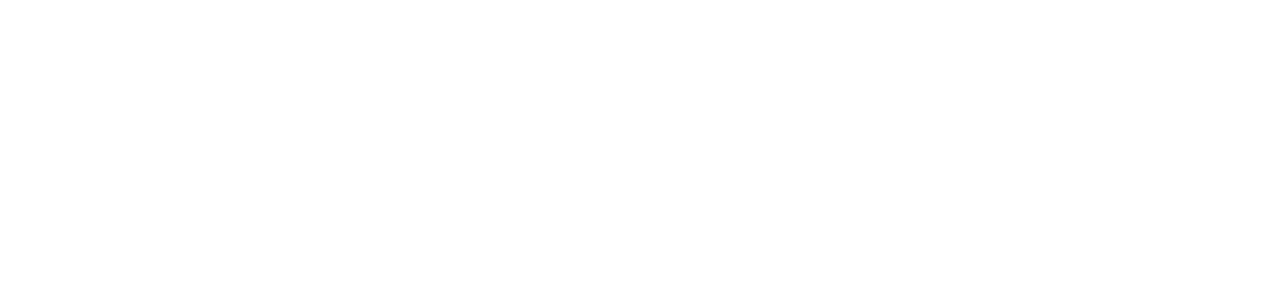
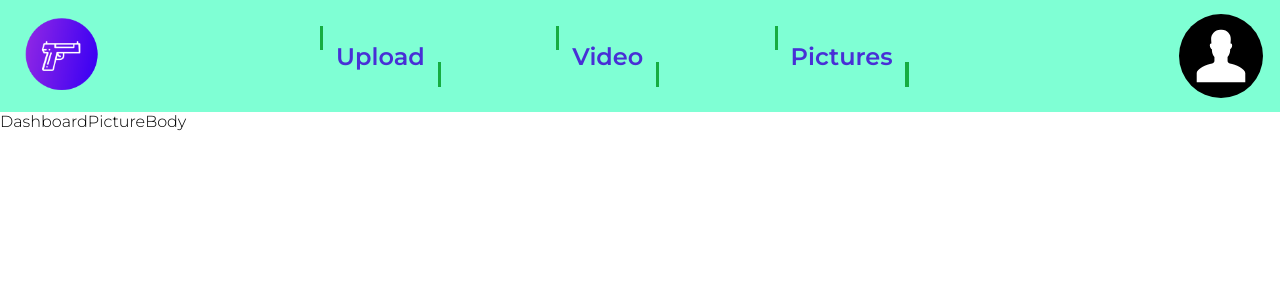
Before and after one commit to Binodsubedi/Shoot, a React (Create React App) app: page /dashboard/picture in a window 1280 px wide. Before the commit this address had no page. Shown: the top 300 px of the page. Built offline with nearby package versions, Linux system fonts and the light colour scheme.

Commit message:
Dashboard Picture section added and page routing done

```diff
--- /dev/null
+++ b/sass/_dashboardPicturesSeparation.scss
@@ -0,0 +1,7 @@
+.DPContainer{
+    height: 100%;
+    width: 100%;
+    display: grid;
+    grid-template-columns: [container-start] 1fr [center-start] repeat(6, [col-start] minmax(min-content, 16.66rem) [col-end]) [center-end] 1fr [container-end];
+    grid-template-rows: 14vh minmax(86vh, min-content);
+}
--- /dev/null
+++ b/sass/dashboardPicture.scss
@@ -0,0 +1,2 @@
+@import './reset';
+@import './dashboardPicturesSeparation';
--- a/src/components/dashboardComp/dashboardNav.tsx
+++ b/src/components/dashboardComp/dashboardNav.tsx
@@ -1,4 +1,5 @@
 import React from 'react'
+import { Link } from 'react-router-dom'
 
 const dashboardNav = ({name}) => {
   return (
@@ -6,9 +7,9 @@ const dashboardNav = ({name}) => {
     <div className="DNav--mainItems">
     <div className="DNav--mainItems__logo"></div>
     <div className="DNav--mainItems__links">
-        <a href="" className="DNav--mainItems__links-1 DNav--link-1">Upload</a>
-        <a href="" className="DNav--mainItems__links-2 DNav--link-2">Video</a>
-        <a href="" className="DNav--mainItems__links-3 DNav--link-3">Pictures</a>
+        <Link to="/dashboard/upload" className="DNav--mainItems__links-1 DNav--link-1">Upload</Link>
+        <Link to="/dashboard/video" className="DNav--mainItems__links-2 DNav--link-2">Video</Link>
+        <Link to="/dashboard/picture" className="DNav--mainItems__links-3 DNav--link-3">Pictures</Link>
     </div>
 </div>
 <div className="DNav--profile"></div></div>
--- /dev/null
+++ b/src/components/dashboardComp/dashboardPictureBody.tsx
@@ -0,0 +1,9 @@
+import React from 'react'
+
+const DashboardPictureBody = ({name}) => {
+  return (
+    <div className={name}>DashboardPictureBody</div>
+  )
+}
+
+export default DashboardPictureBody
--- a/src/components/dashboard_pictures.tsx
+++ b/src/components/dashboard_pictures.tsx
@@ -1,9 +1,15 @@
 import React from 'react'
+import NavBar from './dashboardComp/dashboardNav'
+import MainArea from './dashboardComp/dashboardPictureBody'
+import './../styles/dashboardPicture.css'
 
-const dashboard_pictures = () => {
+const Dashboard_pictures = () => {
   return (
-    <div>dashboard_pictures</div>
+    <div className='DPContainer'>
+    <NavBar name='DNav' />
+    <MainArea name='DPBody' />
+    </div>
   )
 }
 
-export default dashboard_pictures
+export default Dashboard_pictures
--- a/src/components/dashboard_upload.tsx
+++ b/src/components/dashboard_upload.tsx
@@ -5,12 +5,10 @@ import './../styles/dashboardUpload.css'
 
 const Dashboard_upload = () => {
   return (
-
     <div className='DUContainer'>
     <NavBar name='DNav' />
     <MainArea name='DUBody' />
     </div>
-
   )
 }
 
--- a/src/index.tsx
+++ b/src/index.tsx
@@ -6,7 +6,7 @@ import Signup from "./components/signup";
 import Login from "./components/login";
 import DashboardUpload from "./components/dashboard_upload";
 import DashboardVideo from "./components/dashboard_video";
-
+import DashboardPicture from "./components/dashboard_pictures";
 
 class App extends React.Component{
     render(){
@@ -18,6 +18,7 @@ class App extends React.Component{
                 <Route path="/login" element={<Login/>}/>
                 <Route path="/dashboard/upload" element={<DashboardUpload/>}/>
                 <Route path="/dashboard/video" element={<DashboardVideo/>}/>
+                <Route path="/dashboard/picture" element={<DashboardPicture/>}/>
             </Routes>
 
             </BrowserRouter>
--- /dev/null
+++ b/src/styles/dashboardPicture.css
@@ -0,0 +1,24 @@
+*,
+*::after,
+*::before {
+  padding: 0;
+  margin: 0;
+  box-sizing: border-box;
+}
+
+html {
+  font-family: 'Montserrat', sans-serif;
+}
+
+a {
+  text-decoration: none;
+}
+
+.DPContainer {
+  height: 100%;
+  width: 100%;
+  display: grid;
+  grid-template-columns: [container-start] 1fr [center-start] repeat(6, [col-start] minmax(min-content, 16.66rem) [col-end]) [center-end] 1fr [container-end];
+  grid-template-rows: 14vh minmax(86vh, min-content);
+}
+/*# sourceMappingURL=dashboardPicture.css.map */
```
Also changed, not shown: 1 other file (tests, documents, lock files or other folders).
